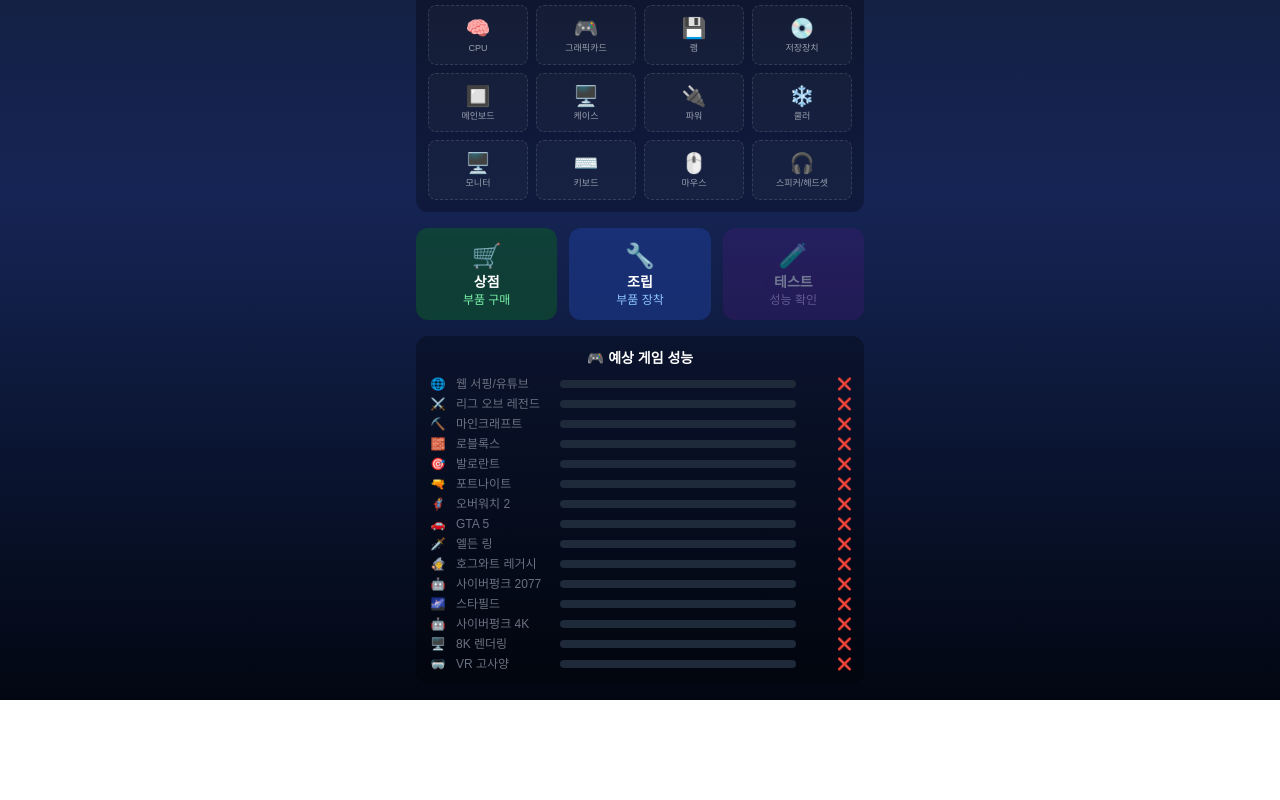
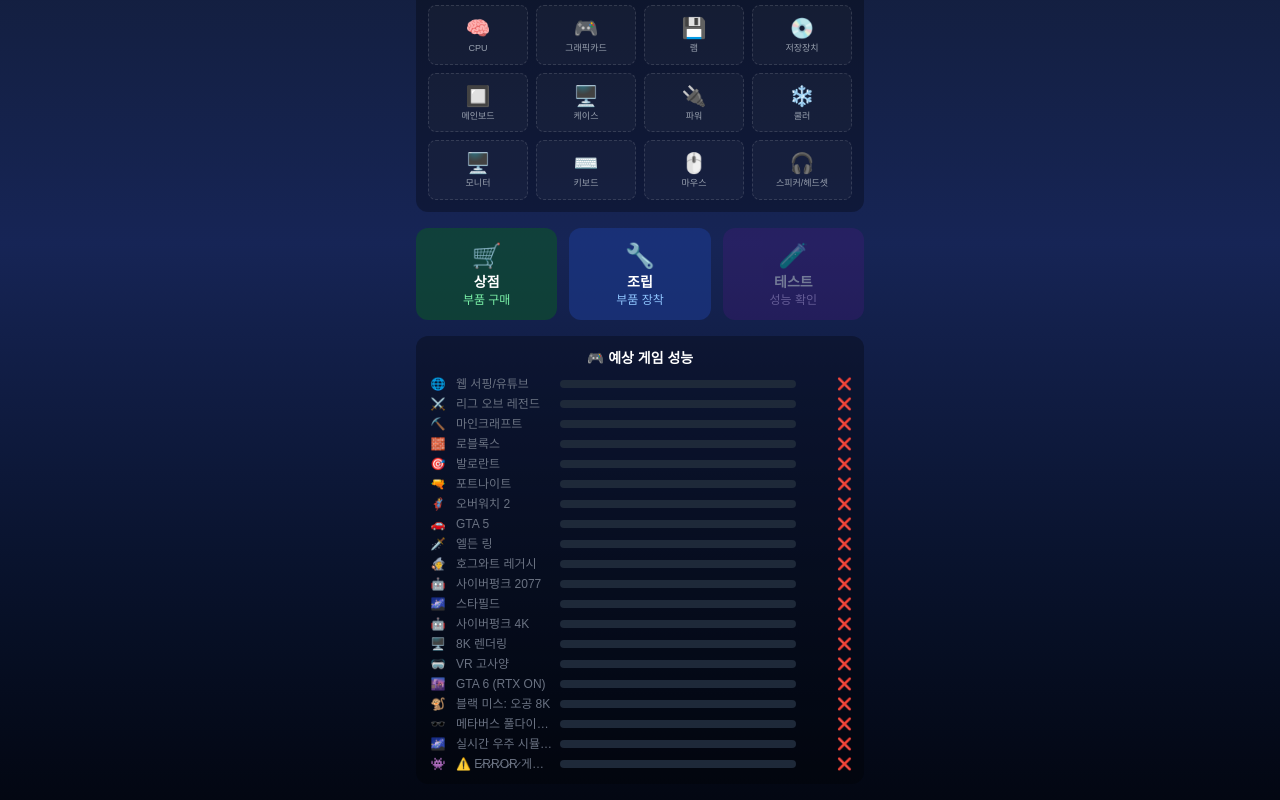
Before and after one commit to microgomi/yuhyun-introduce, a Next.js app: page /computer in a window 1280 px wide. Shown: the part 313-1113 px from the top of the page. Before the commit the page ends 1013 px from the top, so only its background shows below. Built offline with nearby package versions, Linux system fonts and the light colour scheme.

Commit message:
feat: 컴퓨터 만들기에 최고급 게임 5종 추가 (GTA6~ERROR 게임)

```diff
--- a/app/computer/page.tsx
+++ b/app/computer/page.tsx
@@ -162,6 +162,12 @@ const GAMES: GameDef[] = [
   { name: "사이버펑크 4K", emoji: "🤖", required: 120, optimal: 200, ultra: 300, cpuWeight: 0.25, gpuWeight: 0.75, ramMin: 4, storageHelp: true, resolution: "4K", desc: "4K + 패스트레이싱" },
   { name: "8K 렌더링", emoji: "🖥️", required: 180, optimal: 260, ultra: 350, cpuWeight: 0.3, gpuWeight: 0.7, ramMin: 5, storageHelp: true, resolution: "8K", desc: "8K 해상도 출력" },
   { name: "VR 고사양", emoji: "🥽", required: 150, optimal: 230, ultra: 320, cpuWeight: 0.35, gpuWeight: 0.65, ramMin: 4, storageHelp: true, resolution: "VR", desc: "VR 울트라 90fps" },
+  // 🔥 최고급 게임 (오류 등급 부품이라야 제대로 돌아감)
+  { name: "GTA 6 (RTX ON)", emoji: "🌆", required: 250, optimal: 400, ultra: 600, cpuWeight: 0.35, gpuWeight: 0.65, ramMin: 5, storageHelp: true, resolution: "4K", desc: "차세대 오픈월드, 풀 레이트레이싱" },
+  { name: "블랙 미스: 오공 8K", emoji: "🐒", required: 300, optimal: 500, ultra: 750, cpuWeight: 0.3, gpuWeight: 0.7, ramMin: 5, storageHelp: true, resolution: "8K", desc: "8K 패스트레이싱, 극한 그래픽" },
+  { name: "메타버스 풀다이브 VR", emoji: "🕶️", required: 400, optimal: 650, ultra: 950, cpuWeight: 0.4, gpuWeight: 0.6, ramMin: 6, storageHelp: true, resolution: "16K VR", desc: "양안 16K, 인간 시각 한계 초월" },
+  { name: "실시간 우주 시뮬레이션", emoji: "🌌", required: 600, optimal: 1000, ultra: 1500, cpuWeight: 0.5, gpuWeight: 0.5, ramMin: 7, storageHelp: true, resolution: "∞K", desc: "은하 1000억개 실시간 물리 연산" },
+  { name: "⚠️ E̷R̷R̷O̷R̷ 게임 ⚠️", emoji: "👾", required: 1000, optimal: 1800, ultra: 2800, cpuWeight: 0.5, gpuWeight: 0.5, ramMin: 7, storageHelp: true, resolution: "현실붕괴", desc: "존재하면 안 되는 게임. 오류 PC만 실행 가능." },
 ];
 
 /* ───── 현실적 성능 계산 ───── */
```
